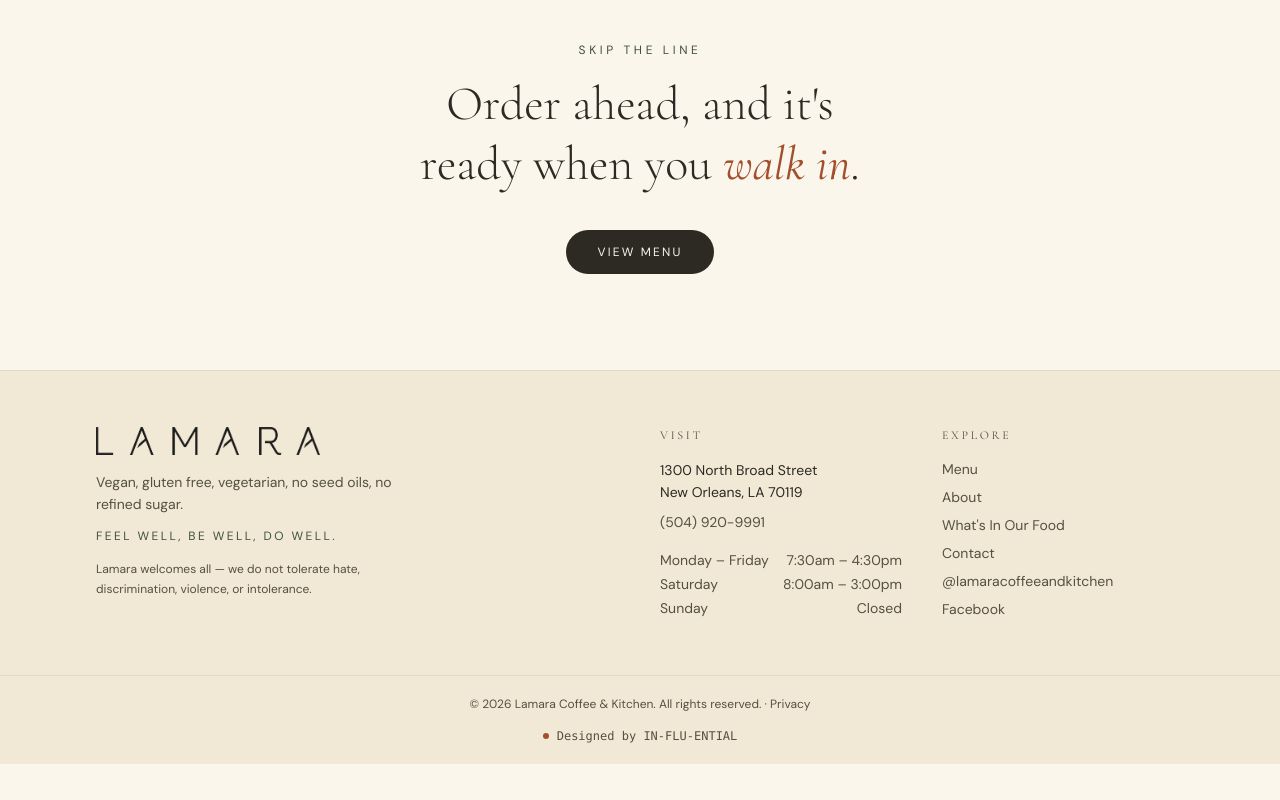
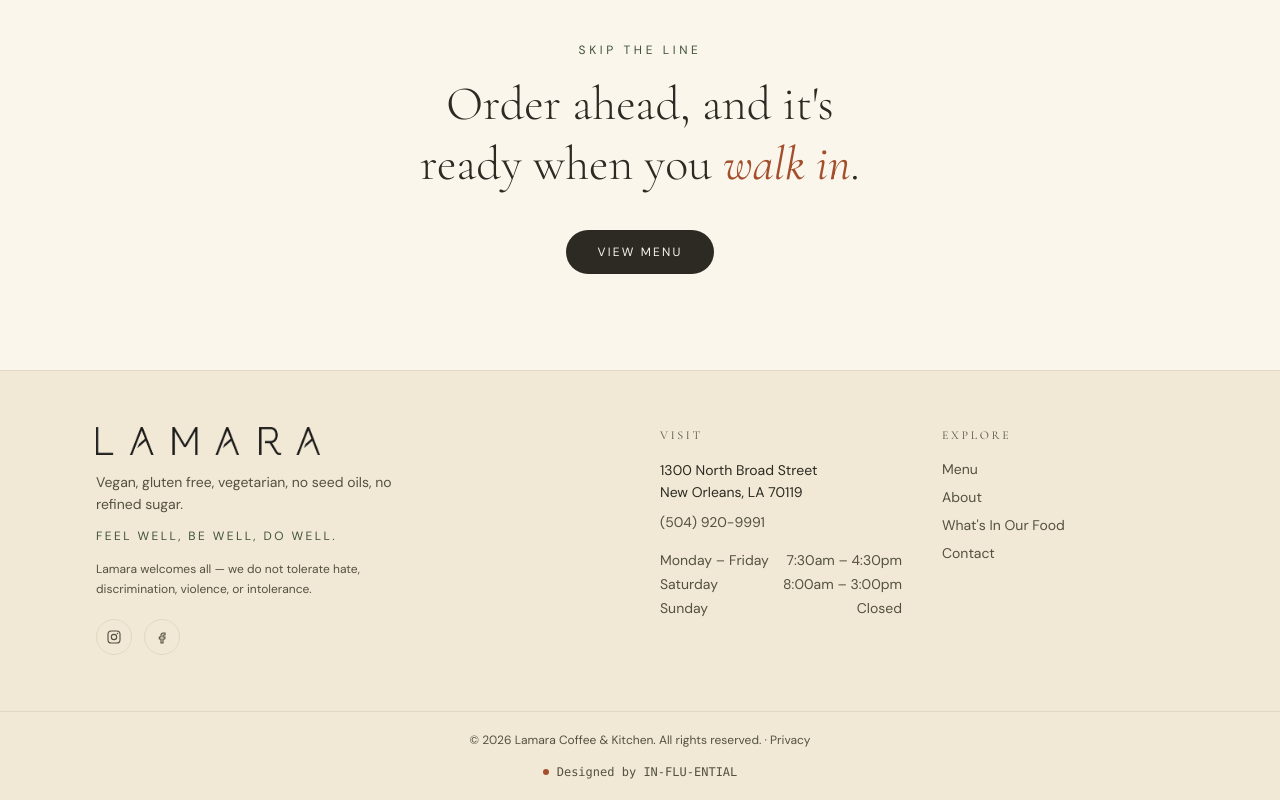
Before and after one commit to flu-wop/lamaracoffee, a Next.js app: page / in a window 1280 px wide. Shown: the part 2402-3202 px from the top of the page. Before the commit the page ends 3166 px from the top, so only its background shows below. Built offline with nearby package versions, Linux system fonts and the light colour scheme.

Commit message:
Real Facebook/Instagram icon buttons in footer, elegant D&M placeholder card for owner section, center category nav (was flush left), verified no landscape overflow site-wide

```diff
--- a/src/app/about/page.tsx
+++ b/src/app/about/page.tsx
@@ -42,7 +42,9 @@
         </div>
       </section>
 
-      <section className="mx-auto max-w-4xl px-5 py-20 sm:px-8">
+      <section className="mx-auto max-w-6xl px-5 py-20 sm:px-8">
+        <div className="grid items-start gap-12 md:grid-cols-[1.2fr_1fr] md:gap-16">
+          <div>
             <p className="divider-sprout text-xs uppercase tracking-[0.3em] text-sage-deep">
               Diane &amp; Misha
             </p>
@@ -71,6 +73,25 @@
                 between takes, coffee running back and forth through the block. It&apos;s
                 given Lamara a rhythm that&apos;s equal parts café and creative pit stop.
               </p>
+            </div>
+          </div>
+
+          <div className="relative flex aspect-[4/5] w-full flex-col items-center justify-center overflow-hidden rounded-3xl border border-sage-deep/25 bg-gradient-to-b from-sage-pale/70 to-cream-deep px-8 text-center">
+            <div className="absolute inset-4 rounded-2xl border border-sage-deep/20" />
+            <span className="relative text-xs uppercase tracking-[0.3em] text-sage-deep">
+              Owners
+            </span>
+            <p className="font-display relative mt-5 text-6xl font-light leading-none text-ink sm:text-7xl">
+              D<span className="mx-2 text-terracotta-deep">&amp;</span>M
+            </p>
+            <p className="relative mt-6 max-w-[220px] text-sm leading-relaxed text-ink-soft">
+              Diane Heying &amp; Misha Kachkachishvili
+            </p>
+            <span className="relative mt-4 h-px w-10 bg-sage-deep/40" />
+            <p className="relative mt-4 text-xs uppercase tracking-[0.2em] text-sage-deep">
+              Est. 2019 · Mid City
+            </p>
+          </div>
         </div>
       </section>
 
--- a/src/components/MenuJumpNav.tsx
+++ b/src/components/MenuJumpNav.tsx
@@ -6,7 +6,7 @@
   if (items.length < 2) return null;
   return (
     <div className="sticky top-[73px] z-30 -mx-5 border-b border-line bg-cream/95 px-5 py-3 backdrop-blur-md sm:-mx-8 sm:px-8">
-      <div className="mx-auto flex max-w-6xl flex-wrap gap-x-6 gap-y-2">
+      <div className="mx-auto flex max-w-6xl flex-wrap justify-center gap-x-6 gap-y-2 text-center">
         {items.map((item) => (
           <a
             key={item.id}
--- a/src/components/layout/Footer.tsx
+++ b/src/components/layout/Footer.tsx
@@ -25,6 +25,32 @@
             Lamara welcomes all — we do not tolerate hate, discrimination, violence,
             or intolerance.
           </p>
+          <div className="mt-5 flex items-center gap-3">
+            <a
+              href="https://www.instagram.com/lamaracoffeeandkitchen/"
+              target="_blank"
+              rel="noreferrer"
+              aria-label="Lamara on Instagram"
+              className="flex h-9 w-9 items-center justify-center rounded-full border border-line text-ink-soft transition-colors hover:border-terracotta-deep hover:text-terracotta-deep"
+            >
+              <svg width="16" height="16" viewBox="0 0 24 24" fill="none" stroke="currentColor" strokeWidth="1.7">
+                <rect x="3" y="3" width="18" height="18" rx="5" />
+                <circle cx="12" cy="12" r="4" />
+                <circle cx="17.2" cy="6.8" r="1.1" fill="currentColor" stroke="none" />
+              </svg>
+            </a>
+            <a
+              href="https://www.facebook.com/lamaracoffeeandkitchen/"
+              target="_blank"
+              rel="noreferrer"
+              aria-label="Lamara on Facebook"
+              className="flex h-9 w-9 items-center justify-center rounded-full border border-line text-ink-soft transition-colors hover:border-terracotta-deep hover:text-terracotta-deep"
+            >
+              <svg width="16" height="16" viewBox="0 0 24 24" fill="none" stroke="currentColor" strokeWidth="1.7">
+                <path d="M14 9h2.5V6H14c-1.9 0-3.5 1.6-3.5 3.5V12H8v3h2.5v6h3v-6H16l.5-3h-3V9.7c0-.4.3-.7.5-.7Z" />
+              </svg>
+            </a>
+          </div>
         </div>
 
         <div>
@@ -57,26 +83,6 @@
             <li><Link href="/about" className="hover:text-terracotta-deep">About</Link></li>
             <li><Link href="/food-standards" className="hover:text-terracotta-deep">What&apos;s In Our Food</Link></li>
             <li><Link href="/contact" className="hover:text-terracotta-deep">Contact</Link></li>
-            <li>
-              <a
-                href="https://www.instagram.com/lamaracoffeeandkitchen/"
-                target="_blank"
-                rel="noreferrer"
-                className="hover:text-terracotta-deep"
-              >
-                {SITE.instagram}
-              </a>
-            </li>
-            <li>
-              <a
-                href="https://www.facebook.com/lamaracoffeeandkitchen/"
-                target="_blank"
-                rel="noreferrer"
-                className="hover:text-terracotta-deep"
-              >
-                Facebook
-              </a>
-            </li>
           </ul>
         </div>
       </div>
```
Lines whose indentation alone changed are shown as unchanged.
